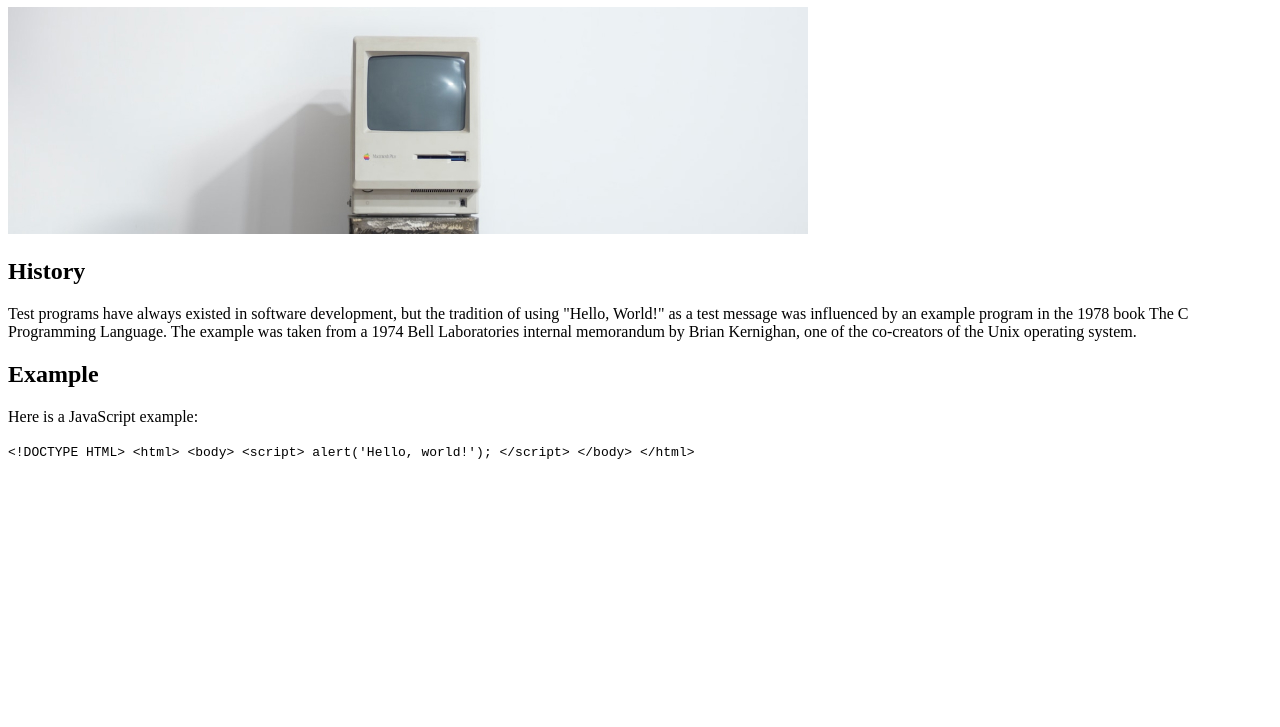
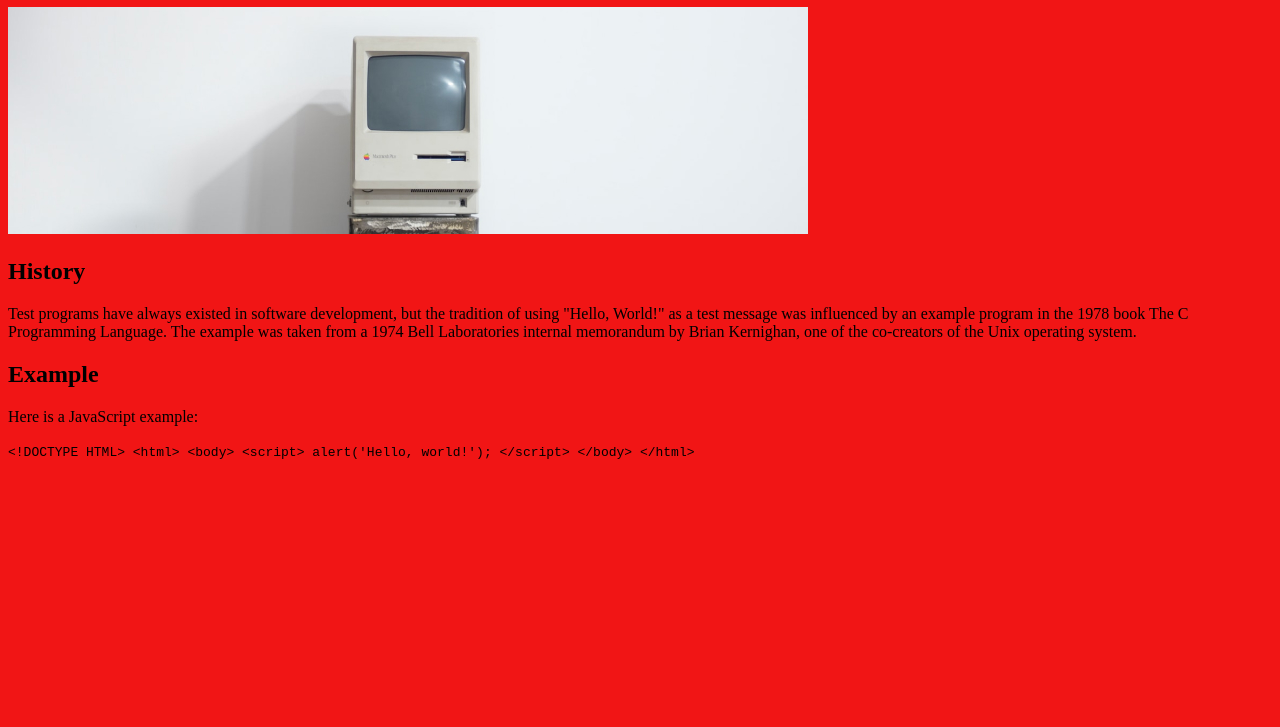
Before and after one commit to TBramb5/Lab-Hello-World-, a plain HTML site: page index.html in a window 1280 px wide. Shown: the part 73-800 px from the top of the page. Drawn offline with Linux system fonts and the light colour scheme; a script that the page names is missing.

Commit message:
background test

```diff
--- a/screen.css
+++ b/screen.css
@@ -1,5 +1,5 @@
 /* Add screen styles below */
 
 body {
-    background: #fff;
+    background: #f11515;
 }
```
Also changed, not shown: index.html (+0 -1 lines).
